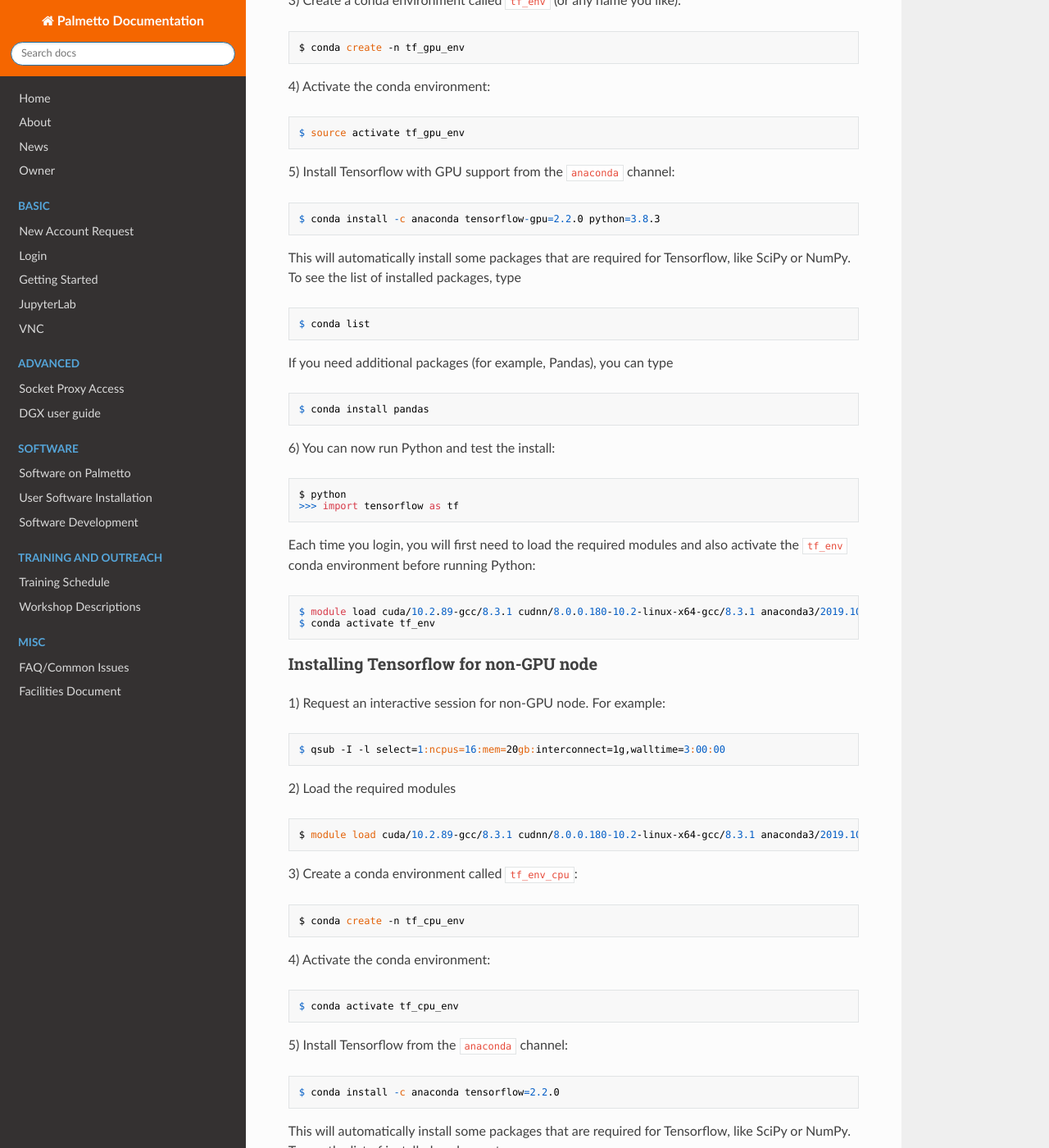
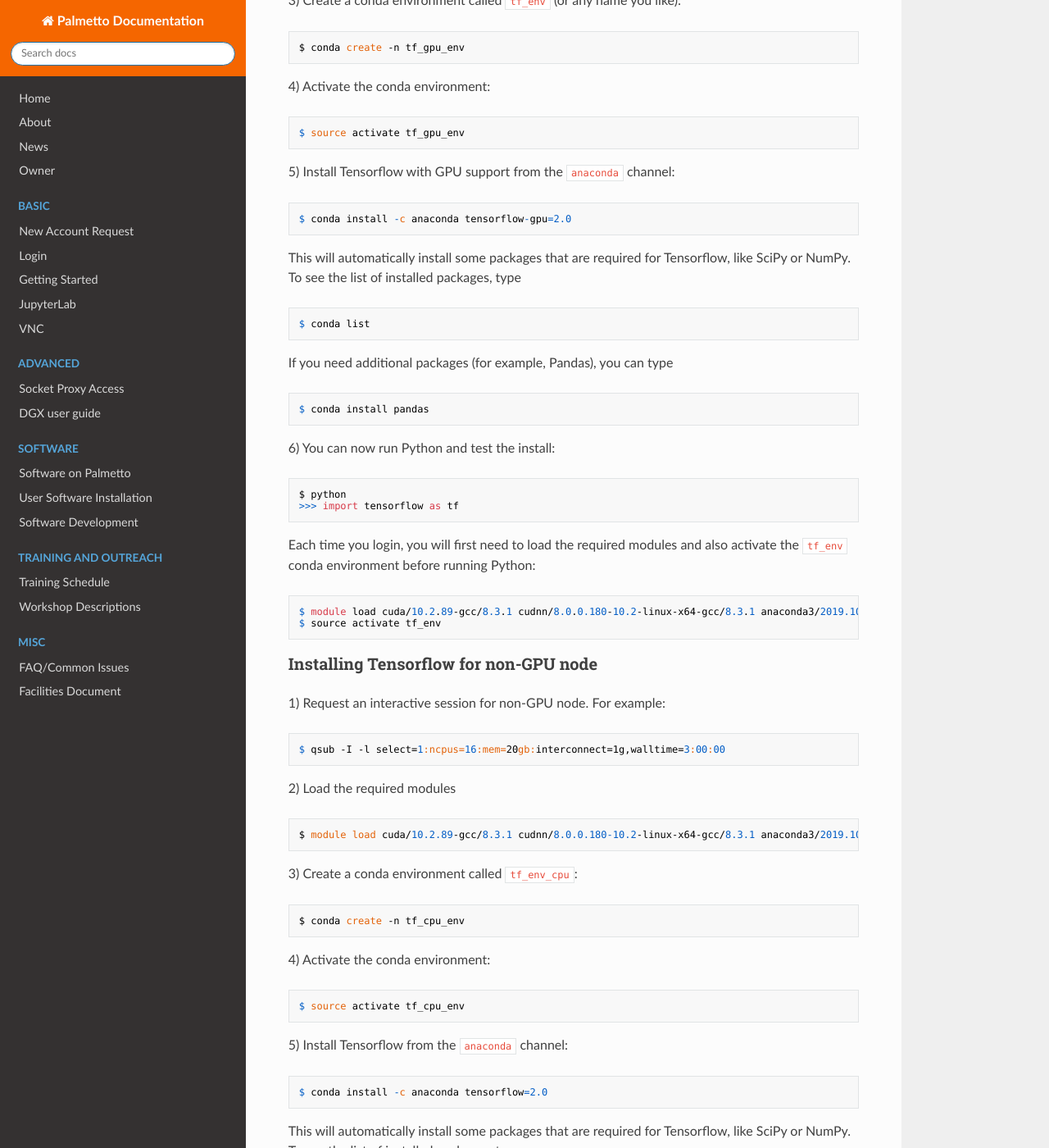
Before and after one commit to clemsonciti/palmetto-documentation, an MkDocs documentation site: the page built from docs/software/packages/tensorflow.md, in a window 1280 px wide and 1400 px high, scrolled down 496 px. Shown: the whole window at 82% size. Built offline with MkDocs 1.6.1, drawn with Linux system fonts in a browser that asks for light colours; nearby versions of some CDN libraries; some of the changed text lies outside the part shown.

Commit message:
Tensorflow guide updated

```diff
--- a/docs/software/packages/tensorflow.md
+++ b/docs/software/packages/tensorflow.md
@@ -28,7 +28,7 @@ $ source activate tf_gpu_env
 
 5) Install Tensorflow with GPU support from the `anaconda` channel:
 ~~~
-$ conda install -c anaconda tensorflow-gpu=2.2.0 python=3.8.3
+$ conda install -c anaconda tensorflow-gpu=2.0
 ~~~
 
 This will automatically install some packages that are required for Tensorflow, like SciPy or NumPy. To see the list of installed packages, type
@@ -55,7 +55,7 @@ running Python:
 
 ~~~
 $ module load cuda/10.2.89-gcc/8.3.1 cudnn/8.0.0.180-10.2-linux-x64-gcc/8.3.1 anaconda3/2019.10-gcc/8.3.1
-$ conda activate tf_env
+$ source activate tf_env
 ~~~
 
 ### Installing Tensorflow for non-GPU node
@@ -81,13 +81,13 @@ $ conda create -n tf_cpu_env
 4) Activate the conda environment:
 
 ~~~
-$ conda activate tf_cpu_env
+$ source activate tf_cpu_env
 ~~~
 
 5) Install Tensorflow from the `anaconda` channel:
 
 ~~~
-$ conda install -c anaconda tensorflow=2.2.0
+$ conda install -c anaconda tensorflow=2.0
 ~~~
 
 This will automatically install some packages that are required for Tensorflow, like SciPy or NumPy. To see the list of installed packages, type
@@ -108,6 +108,8 @@ $ conda install pandas
 $ python
 >>> import tensorflow as tf
 ~~~
+
+
 
 ### Setup Jupyter kernel
 
@@ -183,7 +185,7 @@ $ module load cuda/10.2.89-gcc/8.3.1 cudnn/8.0.0.180-10.2-linux-x64-gcc/8.3.1 an
 
 3) Activate the conda environment:
 ~~~
-$ conda activate tf_gpu_env
+$ source activate tf_gpu_env
 ~~~
 
 4) Install supporting conda modules:
```
